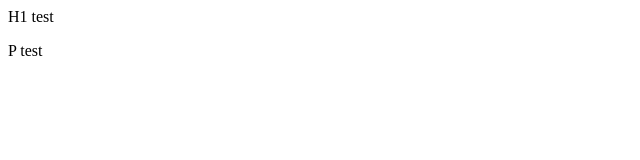
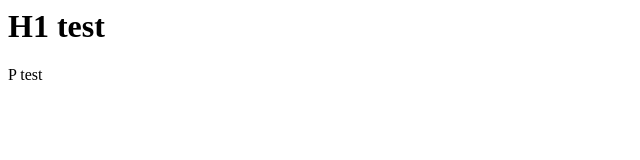
Before and after one commit to a-krautwald/home, a plain HTML site: page index.html in a window 1280 px wide. Shown: the whole page, without its empty margins (0-640 px from the left). Drawn offline with Linux system fonts and the light colour scheme.

Commit message:
Update index.html

```diff
--- a/index.html
+++ b/index.html
@@ -1,7 +1,7 @@
 <html>
   <head></head>
   <body>
-    <ha1>H1 test</ha1>
+    <h1>H1 test</h1>
     <p>P test</p>
   </body>
 </html>
```
